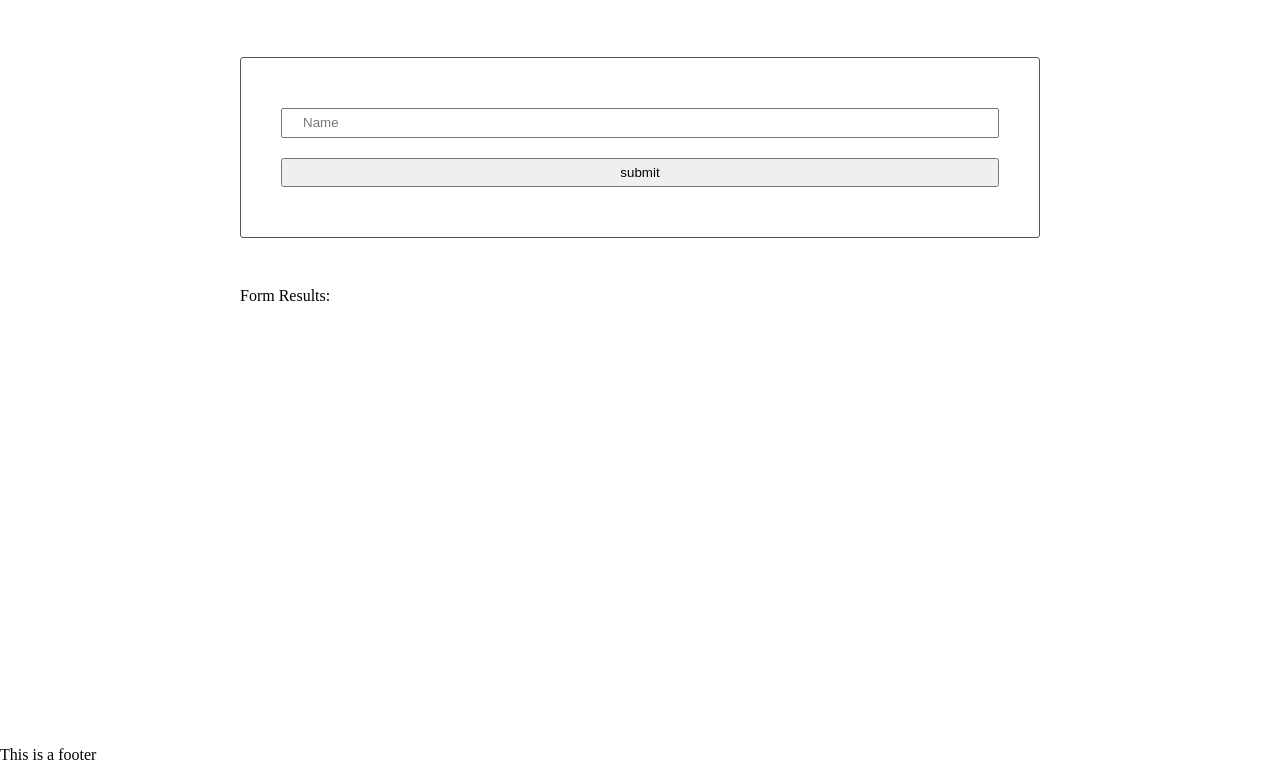
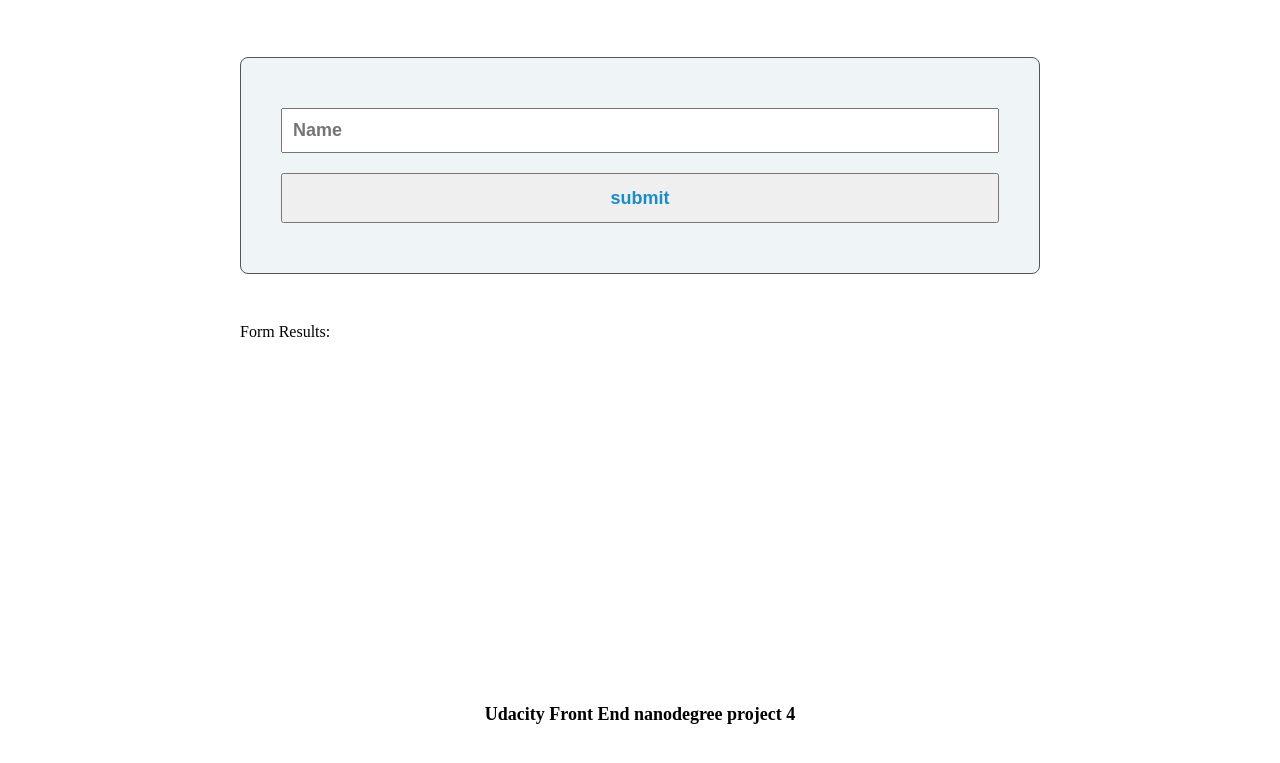
Before and after one commit to rdemirov/FEND4_NLP_newsArticle, a website built with webpack: page src/client/views/index.html in a window 1280 px wide. Shown: the part 37-800 px from the top of the page. Built offline with nearby package versions, Linux system fonts and the light colour scheme.

Commit message:
style: Project styling

```diff
--- a/src/client/styles/footer.css
+++ b/src/client/styles/footer.css
@@ -0,0 +1,6 @@
+.footer {
+  text-align: center;
+  font-weight: bold;
+  font-size: 18px;
+  padding: 40px;
+}
--- a/src/client/styles/form.css
+++ b/src/client/styles/form.css
@@ -1,12 +1,22 @@
 form {
-    border: 1px solid #545454;
-    border-radius: 3px;
-    padding: 40px;
+  border: 1px solid #545454;
+  border-radius: 8px;
+  padding: 40px;
+  width: 100%;
+  background-color: #eff4f6;
 }
 
 input {
-    padding: 5px 20px;
-    width: 100%;
-    line-height: 16px;
-    margin: 10px 0;
+  padding: 10px 10px;
+  font-size: 18px;
+  font-weight: bold;
+  line-height: 16px;
+  width: 100%;
+  margin: 10px 0;
 }
+
+.submitButton {
+  color: #1b8dc6;
+  width: 100%;
+  height: 50px;
+}
--- a/src/client/views/index.html
+++ b/src/client/views/index.html
@@ -15,9 +15,9 @@
 
         <main>
             <section>
-                <form class="" onsubmit="Client.handleSubmit(event)">
+                <form onsubmit="Client.handleSubmit(event)">
                     <input id="name" type="text" name="input" value="" onblur="onBlur()" placeholder="Name">
-                    <input type="submit" name="" value="submit" onclick="Client.handleSubmit(event)" onsubmit="Client.handleSubmit(event)">
+                    <input type="submit" class="submitButton" value="submit" onclick="Client.handleSubmit(event)" onsubmit="Client.handleSubmit(event)">
                 </form>
             <section>
 
@@ -27,8 +27,8 @@
             </section>
         </main>
 
-        <footer>
-            <p>This is a footer</p>
+        <footer class="footer">
+            <p>Udacity Front End nanodegree project 4</p>
         </footer>
 
     </body>
```
